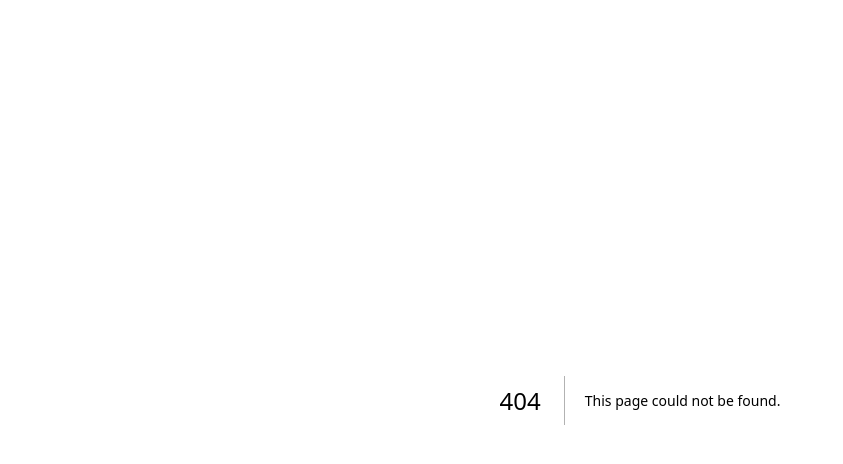
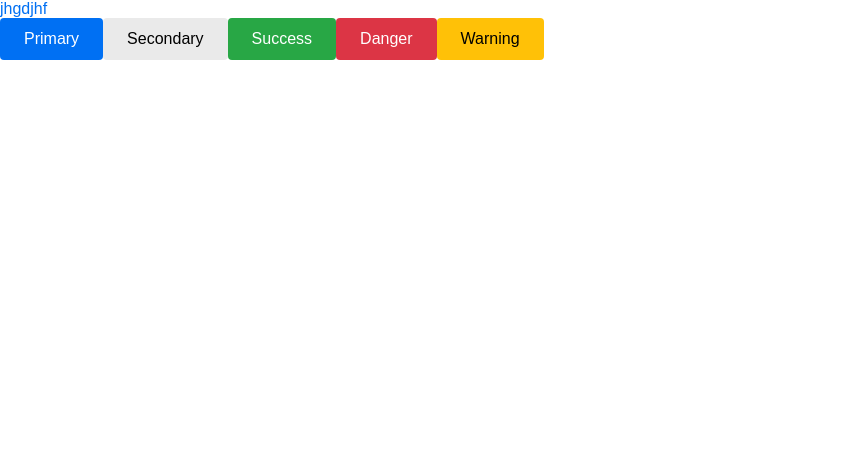
Before and after one commit to servelocal/customer-website, a Next.js app: page /home in a window 1280 px wide. Before the commit this address had no page. Shown: the top 464 px of the page, without its empty margins (0-843 px from the left). Built offline with nearby package versions, Linux system fonts and the light colour scheme.

Commit message:
DEV-13-global-theme check the /home page

```diff
--- /dev/null
+++ b/src/app/(root)/home/page.tsx
@@ -0,0 +1,18 @@
+// import Button from '@components/Button';
+
+import Button from '@/components/Button';
+
+export default function page() {
+  return (
+    <main>
+      jhgdjhf
+      <div>
+        <Button $variant="primary">Primary</Button>
+        <Button $variant="secondary">Secondary</Button>
+        <Button $variant="success">Success</Button>
+        <Button $variant="danger">Danger</Button>
+        <Button $variant="warning">Warning</Button>
+      </div>
+    </main>
+  );
+}
--- /dev/null
+++ b/src/app/(root)/layout.tsx
@@ -0,0 +1,19 @@
+'use client';
+import { GlobalStyle } from '@/styles/globalStyles';
+import { theme } from '@/styles/theme';
+import { ThemeProvider } from 'styled-components';
+
+export default function DashboardLayout({
+  children,
+}: {
+  children: React.ReactNode;
+}) {
+  return (
+    <section>
+      <ThemeProvider theme={theme}>
+        <GlobalStyle />
+        {children}
+      </ThemeProvider>
+    </section>
+  );
+}
--- a/src/app/layout.tsx
+++ b/src/app/layout.tsx
@@ -1,12 +1,10 @@
-'use client';
-
 import type { Metadata } from 'next';
 import localFont from 'next/font/local';
 import './globals.css';
 import StyledComponentsRegistry from '@/lib/registery';
-import { ThemeProvider } from 'styled-components';
-import { theme } from '@styles/theme';
-import { GlobalStyle } from '@styles/globalStyles';
+// import { ThemeProvider } from 'styled-components';
+// import { theme } from '@styles/theme';
+// import { GlobalStyle } from '@styles/globalStyles';
 
 const geistSans = localFont({
   src: './fonts/GeistVF.woff',
@@ -33,10 +31,10 @@ export default function RootLayout({
     <html lang="en">
       <body className={`${geistSans.variable} ${geistMono.variable}`}>
         <StyledComponentsRegistry>
-          <ThemeProvider theme={theme}>
-            <GlobalStyle />
-            {children}
-          </ThemeProvider>
+          {/* <ThemeProvider theme={theme}>
+            <GlobalStyle /> */}
+          {children}
+          {/* </ThemeProvider> */}
         </StyledComponentsRegistry>
       </body>
     </html>
```
Also changed, not shown: src/app/page.tsx (+4 -13 lines).
